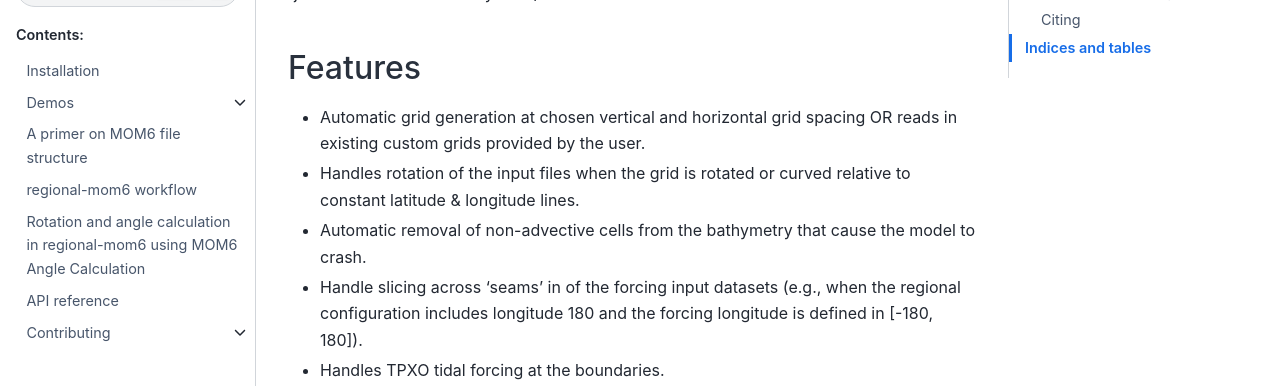
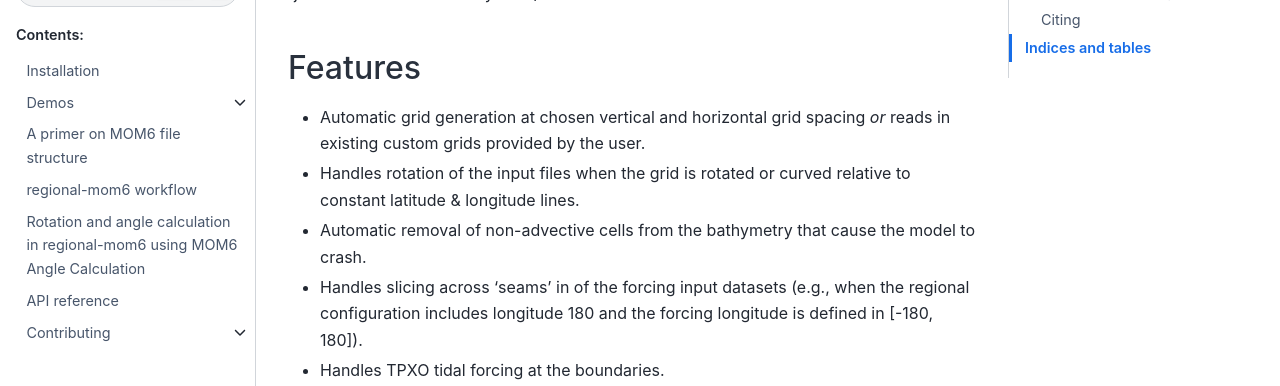
Before and after one commit to COSIMA/regional-mom6, a Sphinx documentation site: the page built from docs/index.rst, in a window 1280 px wide and 900 px high, scrolled down 382 px. Shown: the part 153-539 px from the top of the window. Built offline with Sphinx 7.4.7 and the Sphinx Book theme 1.1.4, drawn with Linux system fonts in a browser that asks for light colours; pages that are not in the unit, such as notebooks, are missing from menus.

Commit message:
3rd person in all features

```diff
--- a/docs/index.rst
+++ b/docs/index.rst
@@ -20,10 +20,10 @@ stability issues or fiddling with bathymetry to deal with very narrow fjords or
 Features
 --------
 
-- Automatic grid generation at chosen vertical and horizontal grid spacing OR reads in existing custom grids provided by the user.
+- Automatic grid generation at chosen vertical and horizontal grid spacing *or* reads in existing custom grids provided by the user.
 - Handles rotation of the input files when the grid is rotated or curved relative to constant latitude & longitude lines.
 - Automatic removal of non-advective cells from the bathymetry that cause the model to crash.
-- Handle slicing across 'seams' in of the forcing input datasets (e.g., when the regional
+- Handles slicing across 'seams' in of the forcing input datasets (e.g., when the regional
   configuration includes longitude 180 and the forcing longitude is defined in [-180, 180]).
 - Handles TPXO tidal forcing at the boundaries.
 - Handles metadata encoding.
@@ -31,7 +31,6 @@ Features
 - Handles interpolation and interpretation of input data. No pre-processing of forcing datasets
   is required. (In some cases, slicing the forcing dataset before helps with hitting limitations
   related to the machine's available memory.)
-
 
 
 What you need to get started
```
